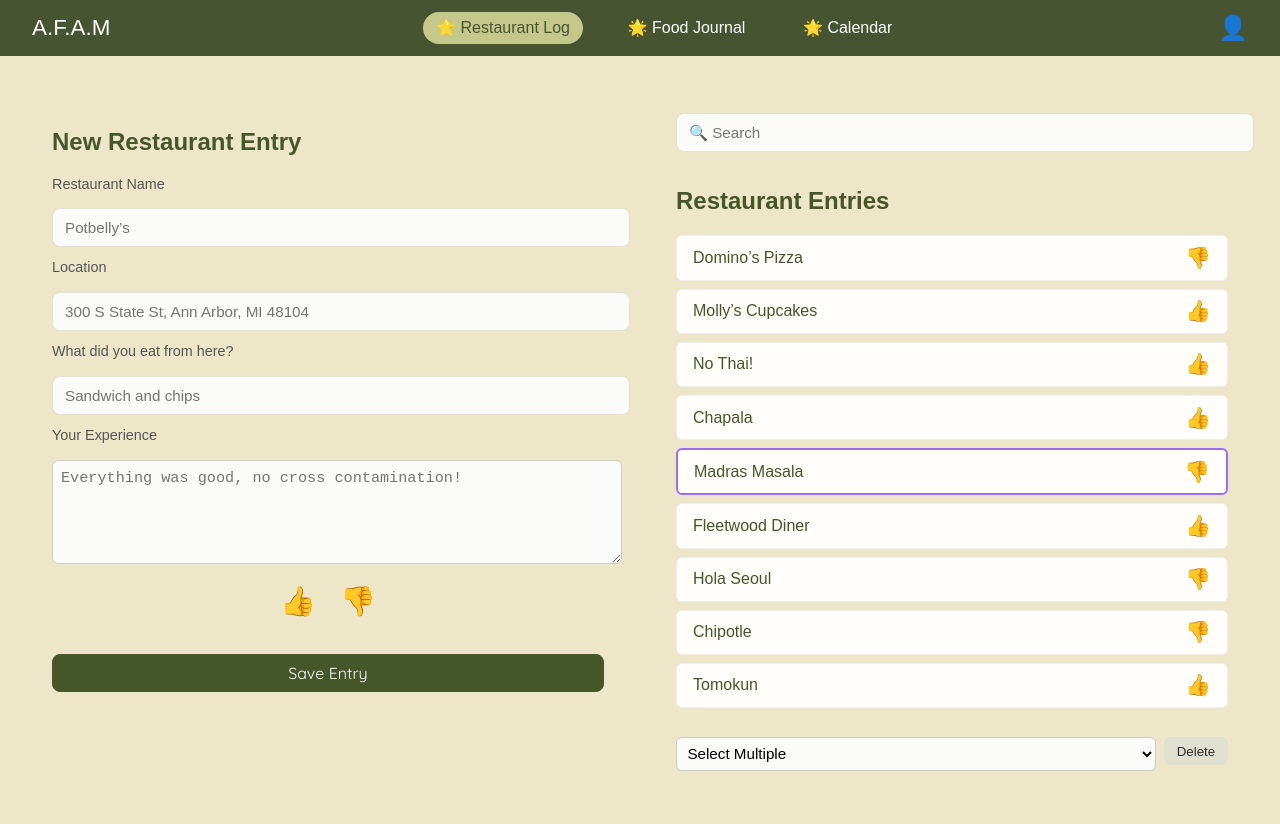
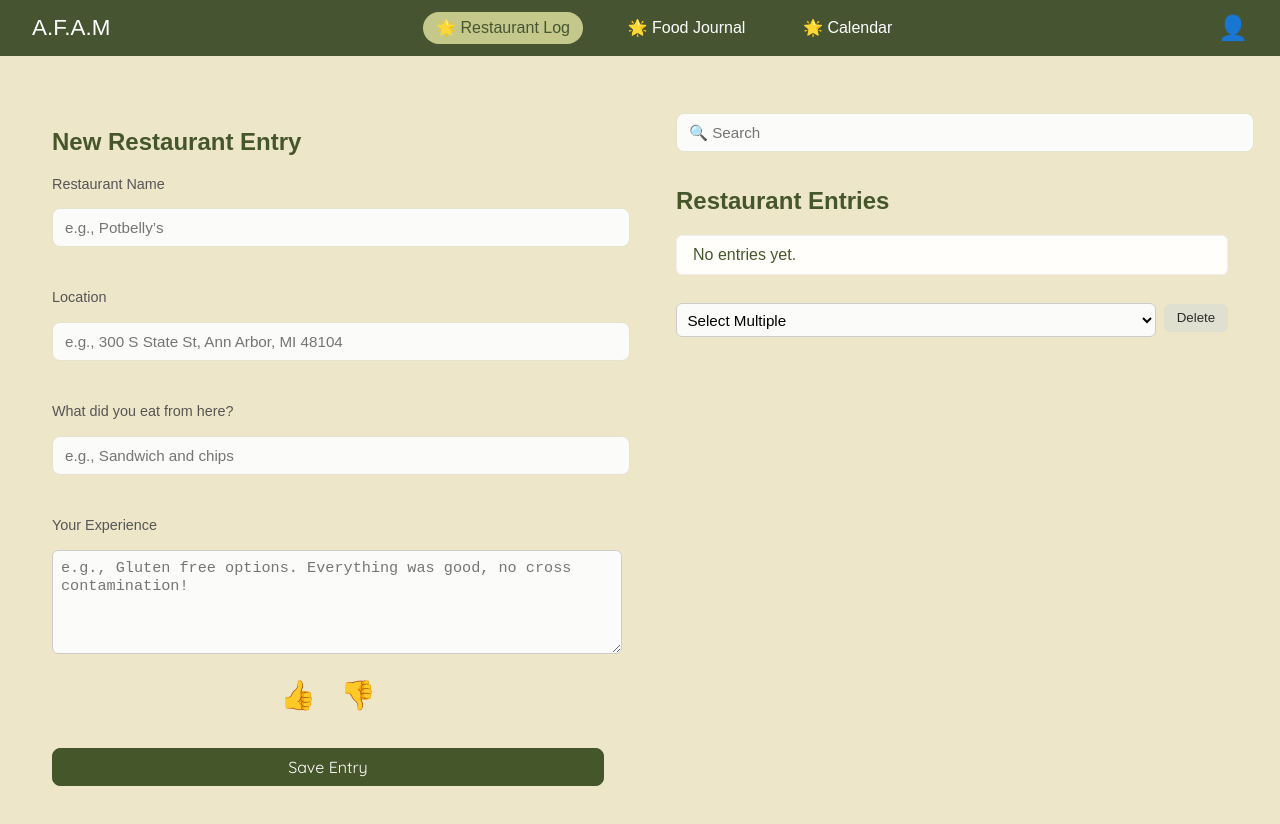
Before and after one commit to merjemmm/allergyfree, a React (Create React App) app in the folder frontend/: page /restaurants in a window 1280 px wide. Shown: the top 824 px of the page. Built offline with nearby package versions, Linux system fonts and the light colour scheme.

Commit message:
added "create entry"

```diff
--- a/frontend/src/pages/Restaurants.jsx
+++ b/frontend/src/pages/Restaurants.jsx
@@ -5,6 +5,41 @@
 
 
 function RestaurantPage(){
+    // ADDED CODE
+
+    // 'restaurants' holds current data, an array of entries
+    // 'setRestaurants' is a function that updates the data
+    const [restaurants, setRestaurants] = useState([]);
+
+    // this is what we'll track for each entry
+    const [formData, setFormData] = useState({
+        name: "",
+        location: "",
+        food: "",
+        notes: "",
+        good_experience: true,
+    });
+
+    // this will handle inputs for name, location, food, and notes
+    const handleChange = (e) => {
+        setFormData({...formData, [e.target.name]: e.target.value});
+    };
+
+    // this will handle input for thumbs up/down rating
+    const handleFeedback = (choice) => {
+        setFormData({...formData, good_experience: choice});
+    };
+
+    // this will be the 'save entry' part
+    const handleSubmit = (e) => {
+        e.preventDefault(); // prevents browser from refreshing on save entry
+        if (!formData.name.trim()) return; // user cant save without restaurant name
+        setRestaurants([...restaurants, formData]); // adds the new entry to the state
+        // reset input fields now so the user can make a new entry
+        setFormData({name: "", location: "", food: "", notes: "", good_experience: true});
+    };
+
+    // END OF ADDED CODE...
 
     return (
         <>
@@ -13,22 +48,63 @@
         <main className="main-container">
             <section className="entry-form card">
                 <h2>New Restaurant Entry</h2>
-                <form>
+                <form onSubmit={handleSubmit}> {/*when form is submitted*/}
                     <label>Restaurant Name</label>
-                    <input type="text" placeholder="Potbelly’s" />
+                    {/*for each input field i added event handlers */}
+                    <div className="input-wrapper">
+                        <input
+                            name="name"
+                            value={formData.name}
+                            onChange={handleChange}
+                            type="text"
+                            placeholder="e.g., Potbelly’s"
+                        />
+                    </div>
+                    <br />
 
                     <label>Location</label>
-                    <input type="text" placeholder="300 S State St, Ann Arbor, MI 48104" />
+                    <div className="input-wrapper">
+                        <input
+                            name="location"
+                            value={formData.location}
+                            onChange={handleChange}
+                            type="text"
+                            placeholder="e.g., 300 S State St, Ann Arbor, MI 48104"
+                        />
+                    </div>
+                    <br />
 
                     <label>What did you eat from here?</label>
-                    <input type="text" placeholder="Sandwich and chips" />
+                    <div className="input-wrapper">
+                        <input
+                            name="food"
+                            value={formData.food}
+                            onChange={handleChange}
+                            type="text"
+                            placeholder="e.g., Sandwich and chips"
+                        />
+                    </div>
 
+                    <br />
                     <label>Your Experience</label>
-                    <textarea placeholder="Everything was good, no cross contamination!"></textarea>
+                    <div className="input-wrapper">
+                        <textarea
+                            name="notes"
+                            value={formData.notes}
+                            onChange={handleChange}
+                            placeholder="e.g., Gluten free options. Everything was good, no cross contamination!">
+                        </textarea>
+                    </div>
 
                     <div className="feedback-icons">
-                    <span className="thumb-up">👍</span>
-                    <span className="thumb-down">👎</span>
+                    <span
+                        className={`thumb-up ${formData.good_experience==true ? "active-thumb" : ""}`}
+                        onClick={() => handleFeedback(true)}
+                    >👍</span>
+                    <span
+                        className={`thumb-down ${formData.good_experience==false ? "active-thumb" : ""}`}
+                        onClick={() => handleFeedback(false)}
+                    >👎</span>
                     </div>
 
                     <button type="submit" className="save-btn">Save Entry</button>
@@ -40,19 +116,25 @@
                     <input type="text" placeholder="🔍 Search" />
                 </div>
 
+                {/* adds the entry to the list*/}
                 <h2>Restaurant Entries</h2>
                 <ul className="restaurant-list">
+                    {restaurants.length == 0 && <li>No entries yet.</li>}
+                    {restaurants.map((r,i) => (
+                        <li key={i}>
+                            {r.name}
+                            <span className={`small ${r.good_experience ? "thumb-up" : "thumb-down"}`}>
+                                {r.good_experience ? "👍" : "👎"}
+                            </span>
+                        </li>
+                    ))}
+
+                    {/* leaving these commented in case it's needed later as a template
                     <li>Domino’s Pizza <span className="thumb-down small">👎</span></li>
-                    <li>Molly’s Cupcakes <span className="thumb-up small">👍</span></li>
-                    <li>No Thai! <span className="thumb-up small">👍</span></li>
-                    <li>Chapala <span className="thumb-up small">👍</span></li>
-                    <li className="highlighted">Madras Masala <span className="thumb-down small">👎</span></li>
-                    <li>Fleetwood Diner <span className="thumb-up small">👍</span></li>
-                    <li>Hola Seoul <span className="thumb-down small">👎</span></li>
-                    <li>Chipotle <span className="thumb-down small">👎</span></li>
-                    <li>Tomokun <span className="thumb-up small">👍</span></li>
+                    <li className="highlighted">Madras Masala <span className="thumb-down small">👎</span></li>*/}
                 </ul>
-
+                {/*TODO: add the delete btn functionality */}
+                {/*TODO: allow users to 'expand' an entry to view details */}
                 <div className="multi-select">
                     <select>
                     <option>Select Multiple</option>
```
